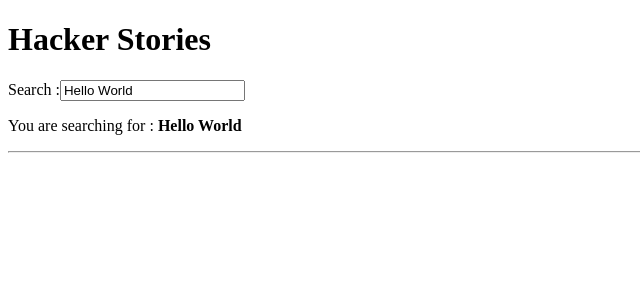
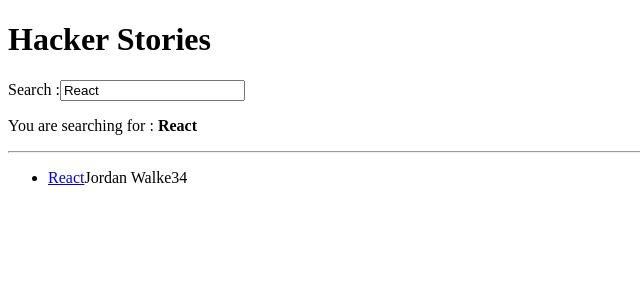
Before and after one commit to massmr/hacker-stories, a React (Vite) app: page / in a window 1280 px wide. Shown: the top 300 px of the page, without its empty margins (0-640 px from the left). Built offline with nearby package versions, Linux system fonts and the light colour scheme.

Commit message:
React.Fragment

```diff
--- a/src/App.jsx
+++ b/src/App.jsx
@@ -35,7 +35,7 @@ const App = () => {
 
   const [searchTerm, setSearchTerm] = useStorageState(
     'search',
-    'Hello World'
+    'React'
   );
 
   //callback handler
@@ -89,7 +89,7 @@ const Item = ({ item }) => (
 
 //props handling inside function declaration
 const Search = ({ onSearch, search, searchedTerm }) => (
-  <div>
+  <>
     <label htmlFor="search">Search :</label>
     <input
       id="search"
@@ -97,7 +97,7 @@ const Search = ({ onSearch, search, searchedTerm }) => (
       onChange={onSearch}
       value={search} />
     <p>You are searching for : <strong>{searchedTerm()}</strong></p>
-  </div>
+  </>
 );
 
 export default App;
```
